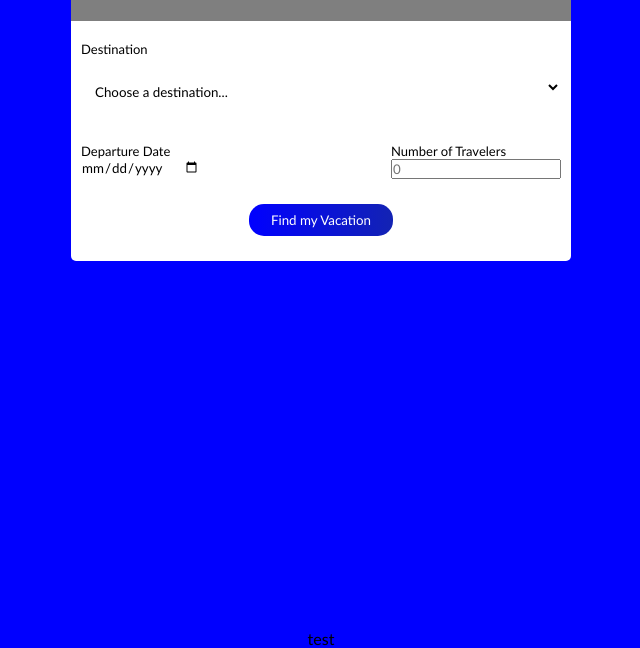
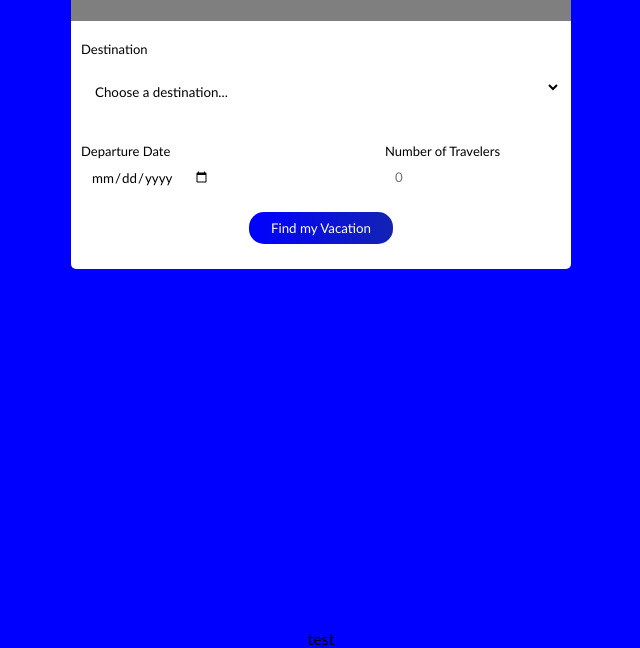
Before and after one commit to Akaiokaa/vacation-booking-form, a website: page views/home.html in a window 1280 px wide. Shown: the part 152-800 px from the top of the page, without its empty margins (319-959 px from the left). Drawn offline with Linux system fonts and the light colour scheme; files whose address does not match are found by name.

Commit message:
Adjusted the padding a bit for the inputs in the two-section div.

```diff
--- a/public/styles/styles.css
+++ b/public/styles/styles.css
@@ -65,11 +65,15 @@ select{
     justify-content: space-between;
     margin-bottom: 25px;
 }
-input[type="number"],
+.two-section div input{
+    padding-left: 10px;
+    padding-top: 10px;
+}
+input[type="text"],
 input[type="date"] {
     border: none;
     box-sizing: border-box;
-    outline: none;           /* removes default focus outline */
+    outline: none;
 }
 
 
```
